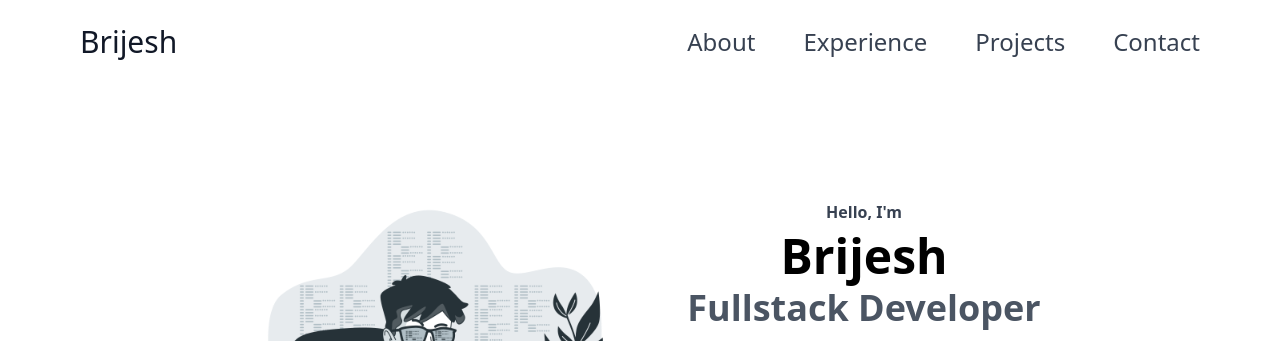
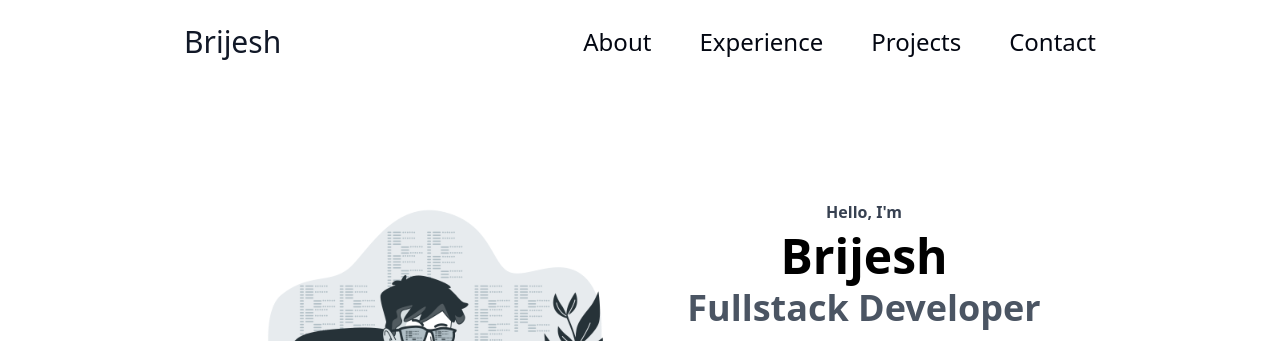
Before and after one commit to BrijeshSajeev/alpinejs-project, a website: page portfolio/index.html in a window 1280 px wide. Shown: the top 341 px of the page. Drawn offline with nearby package versions, Linux system fonts and the light colour scheme.

Commit message:
refactor: Update link transition and design
- Update the animation of the link with duration-300 and ease-in-out animation

```diff
--- a/portfolio/index.html
+++ b/portfolio/index.html
@@ -10,7 +10,7 @@
 </head>
 
 <body>
-    <section class=" bg-white custom-header lg:px-14" x-data="navigation">
+    <section class=" bg-white custom-header lg:px-40" x-data="navigation">
         <header class="inset-x-0 top-0 z-50 ">
             <!-- For Large Screen  -->
             <nav class="flex justify-between items-center p-6">
@@ -22,7 +22,7 @@
                 <div class="hidden lg:flex lg:gap-x-12">
                     <template x-for="link in links">
                         <a :href="`#${link.toLowerCase()}`"
-                            class="text-2xl font-normal leading-6 text-gray-700 hover:text-gray-950" x-text="link"></a>
+                            class="text-2xl font-medium leading-6 text-gray-950 hover:text-gray-700 transition-transform duration-300 ease-in-out" x-text="link"></a>
                     </template>
                 </div>
 
```
